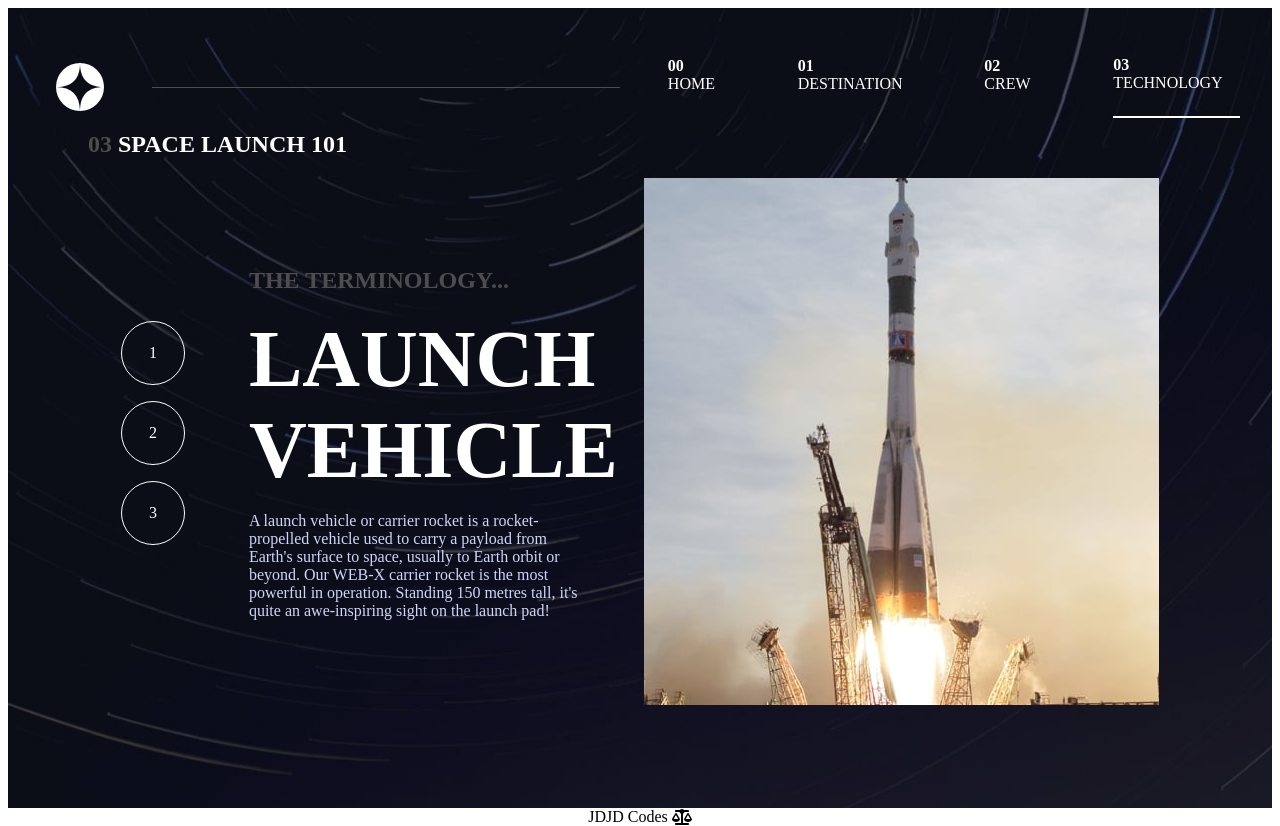
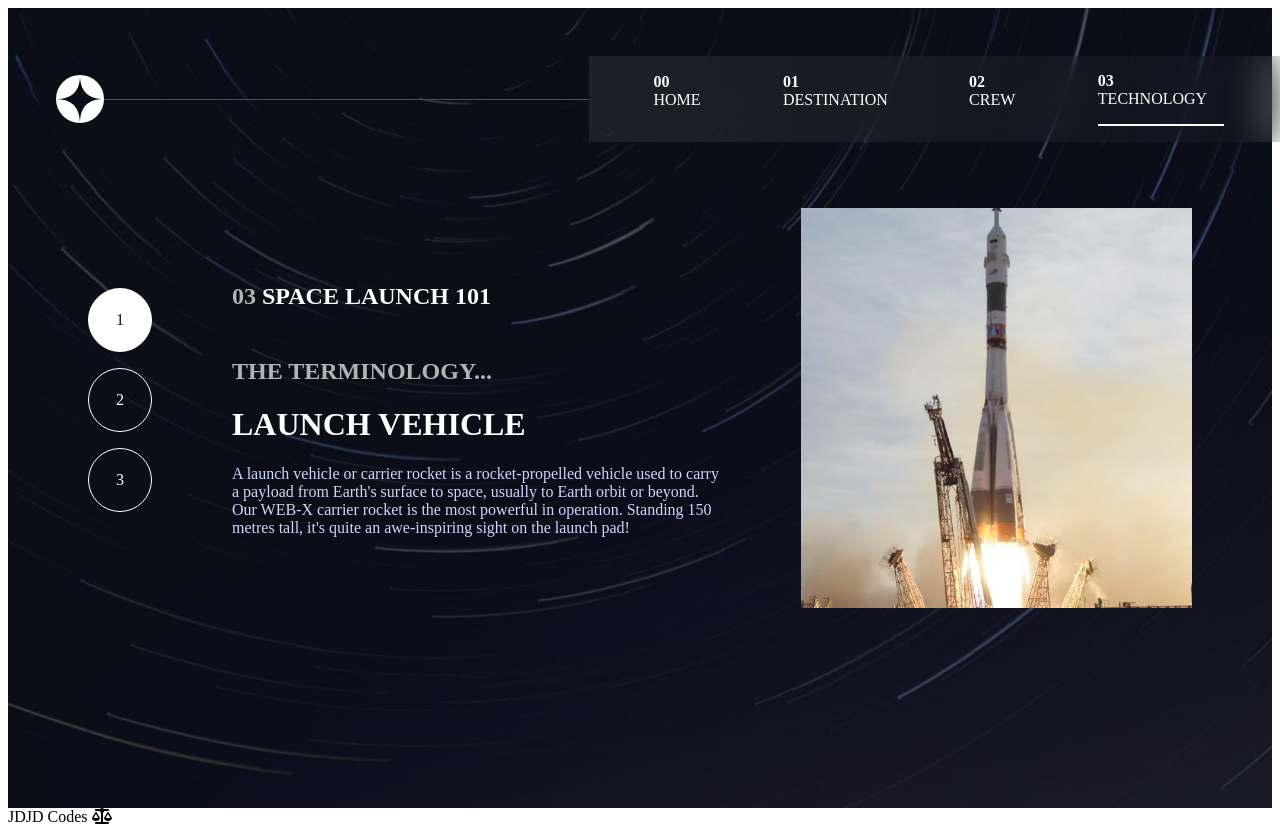
Before and after one commit to uconnwomensbball/SpaceTourismSite, a React (Vite) app: page /technology in a window 1280 px wide. Built offline with nearby package versions, Linux system fonts and the light colour scheme; a web font is replaced by a local one.

Commit message:
16 Dec 25 - styles: mediaqueries; other minor styles; Fixed bug: tech page nav bar

```diff
--- a/src/index.css
+++ b/src/index.css
@@ -19,7 +19,7 @@ button{
 }
 
 footer{
-    display: flex;
+    position: absolute;
     flex-direction: row;
     justify-content: center;
     align-items: center;
@@ -33,8 +33,7 @@ footer{
     justify-content: space-around;
     align-items: center;
     position: absolute;
-    gap: 3rem;
-    padding: 3rem 3rem 0 3rem;
+    padding: 3rem 0rem 0 3rem;
     width: 100%;
 }
 
@@ -50,6 +49,17 @@ footer{
     align-items: center;
     justify-content: center;
     gap: 4rem;
+    background: linear-gradient(
+    to right,
+    rgba(255, 255, 255, 0.08),
+    rgba(255, 255, 255, 0.02)
+  );
+
+  backdrop-filter: blur(20px);
+  -webkit-backdrop-filter: blur(20px);
+
+  padding: 1rem 4rem;
+
 }
 
 .destination-nav{
@@ -61,7 +71,7 @@ footer{
 /* NAVLINKS */
 .main-nav-bar-links{
     color: #FFFFFF;
-    padding-bottom: 1.5rem;
+    padding-bottom: 1rem;
 }
 
 .main-nav-bar-links-active, .main-nav-bar-links-hover:hover{
@@ -154,8 +164,12 @@ footer{
     background-image: url("./assets/destination/background-destination-desktop.jpg");
     height: 100vh;
     padding: 5rem;
+    display: flex;
+    flex-direction: column;
+    justify-content: center;
+    align-items: flex-start;
+}
 
-}
 .destination-content-div{
     display: flex;
     flex-direction: row;
@@ -164,12 +178,12 @@ footer{
     gap: 7rem;
 }
 
-.destination-div>h2{
-    margin-bottom: 3rem;
+.destination-content-div>div>h2{
+    margin-bottom: 3.5rem;
 }
 
 .destination-details-div{
-    width: 30%;
+    width: 40%;
 }
 
 .destination-details-div>h1{
@@ -190,6 +204,7 @@ footer{
     gap: 5rem;
 }
 
+
 /*02 CREW*/
 .crew-div{
     background-image: url("./assets/crew/background-crew-desktop.jpg");
@@ -199,8 +214,7 @@ footer{
     flex-direction: row;
     justify-content: center;
     align-items: center;
-    gap: 7rem;
-
+    gap: 5rem;
 }
 
 .crew-details-div{
@@ -215,13 +229,20 @@ footer{
     font-size: 3.5rem;
     margin: 0;
 }
+
 .crew-nav{
     display: flex;
     flex-direction: row;
     justify-content: space-evenly;
     align-items: center;
+    margin-top: 3rem;
 }
 
+.crew-img{
+    height: 30rem;
+    mask-image: linear-gradient(to top, transparent, black 20%);
+   -webkit-mask-image: linear-gradient(to top, transparent, black 20%);
+}
 
 /*03 TECHNOLOGY*/
 .tech-div{
@@ -241,11 +262,7 @@ footer{
     flex-direction: row;
     justify-content:center;
     align-items: center;
-    gap: 4rem;
-}
-
-.tech-details-div{
-    width: 30%;
+    gap: 5rem;
 }
 
 .tech-details-div>h1{
@@ -253,11 +270,19 @@ footer{
     margin: 0;
 }
 
+.tech-details-div>h2{
+    margin-bottom: 3rem;
+}
+
 .tech-nav{
     display: flex;
     flex-direction: column;
     justify-content: space-evenly;
     align-items: center;
+}
+
+.tech-img{
+    height: 25rem;
 }
 
 /* FONTS */
@@ -268,15 +293,6 @@ footer{
 }
 
 /* MISC */
-.stripes {
-  background: repeating-linear-gradient(
-    90deg,
-    rgba(255, 255, 255, 0.3) 0 20px,   /* translucent white */
-    rgba(255, 255, 255, 0.3) 20px 40px,
-    rgba(0, 0, 0, 0.1) 40px 60px        /* translucent black */
-  );
-}
-
 .white-text{
     color: #FFFFFF;
 }
@@ -290,8 +306,30 @@ footer{
 }
 
 .dark-gray-text{
-    color:#4d4d4d;
+    color:#b1b3b6;
 }
 .bold{
     font-weight: bold;
 }
+
+/* MEDIA QUERIES */
+/* Tablet styles */
+@media (max-width: 1024px) {
+
+    .home-div{
+        flex-direction: column;
+        justify-content: flex-end;
+        align-items:  center;
+        text-align: center;
+    }
+    .home-details-div{
+        width: 50%;
+    }
+    .home-details-div>p{
+    text-align: center;
+    }
+    .explore-btn{
+      width: 25%;
+      margin-top: 2rem;
+    }
+}
--- a/src/pages/Crew.jsx
+++ b/src/pages/Crew.jsx
@@ -22,7 +22,7 @@ export default function Crew(){
                     <NavLink to="?name=ansari" className={`crew-nav-links ${crewFilter === "ansari"? "crew-nav-links-active": null}`}></NavLink>
                 </nav>
             </div>
-            <img src={`${filteredCrew[0].images.png}`}/>
+            <img className = "crew-img" src={`${filteredCrew[0].images.png}`}/>
         </div>
     )
 }
--- a/src/pages/Destination.jsx
+++ b/src/pages/Destination.jsx
@@ -10,9 +10,12 @@ const filteredDestination = destinationsData.filter(destination=>{
 
     return (
         <div className="destination-div">
-            <h2 className="dark-gray-text">01 <span className="white-text">PICK YOUR DESTINATION</span></h2>
+
             <div className="destination-content-div">
-                <img src={`${destinationFilter? filteredDestination[0].images.png: null}`}/>
+                <div>
+                    <h2 className="dark-gray-text">01 <span className="white-text">PICK YOUR DESTINATION</span></h2>
+                    <img className="destination-img" src={`${destinationFilter? filteredDestination[0].images.png: null}`}/>
+                </div>
                 <div className="destination-details-div">
                     <nav className="destination-nav">
                         <NavLink
--- a/src/pages/Technology.jsx
+++ b/src/pages/Technology.jsx
@@ -5,19 +5,19 @@ export default function Technology(){
     const [searchParams] = useSearchParams()
     const technologyFilter = searchParams.get("technology") || "launchvehicle"
     const technologyData = data.technology
-    console.log(technologyData)
+
     const filteredTechnology = technologyData.filter(function(tech){
         return technologyFilter === tech.name.replace(/\s+/g, "").toLowerCase()
     })
 
     return (
         <div className = "tech-div">
-            <h2 className="white-text"><span className="dark-gray-text bold">03 </span>SPACE LAUNCH 101</h2>
+
             <div className="tech-content-div">
             <div>
                 <NavLink
                     to="?technology=launchvehicle"
-                    className={`tech-nav-links ${technologyFilter==="launchfilter"? "tech-nav-links-active": null}`}>1</NavLink>
+                    className={`tech-nav-links ${technologyFilter==="launchvehicle"? "tech-nav-links-active": null}`}>1</NavLink>
                 <NavLink
                     to="?technology=spaceport"
                     className={`tech-nav-links ${technologyFilter==="spaceport"? "tech-nav-links-active": null}`}>2</NavLink>
@@ -26,11 +26,14 @@ export default function Technology(){
                     className={`tech-nav-links ${technologyFilter==="spacecapsule"? "tech-nav-links-active": null}`}>3</NavLink>
             </div>
             <div className="tech-details-div">
-                <h2 className="dark-gray-text">THE TERMINOLOGY...</h2>
-                <h1 className="white-text">{filteredTechnology[0].name.toUpperCase()}</h1>
-                <p className="light-blue-text">{filteredTechnology[0].description}</p>
+                <h2 className="white-text"><span className="dark-gray-text bold">03 </span>SPACE LAUNCH 101</h2>
+                <div>
+                    <h2 className="dark-gray-text">THE TERMINOLOGY...</h2>
+                    <h1 className="white-text">{filteredTechnology[0].name.toUpperCase()}</h1>
+                    <p className="light-blue-text">{filteredTechnology[0].description}</p>
+                </div>
             </div>
-            <img src={`${filteredTechnology[0].images.portrait}`}/>
+            <img className="tech-img" src={`${filteredTechnology[0].images.portrait}`}/>
         </div>
         </div>
 
```
Also changed, not shown: 1 other file (tests, documents, lock files or other folders).
